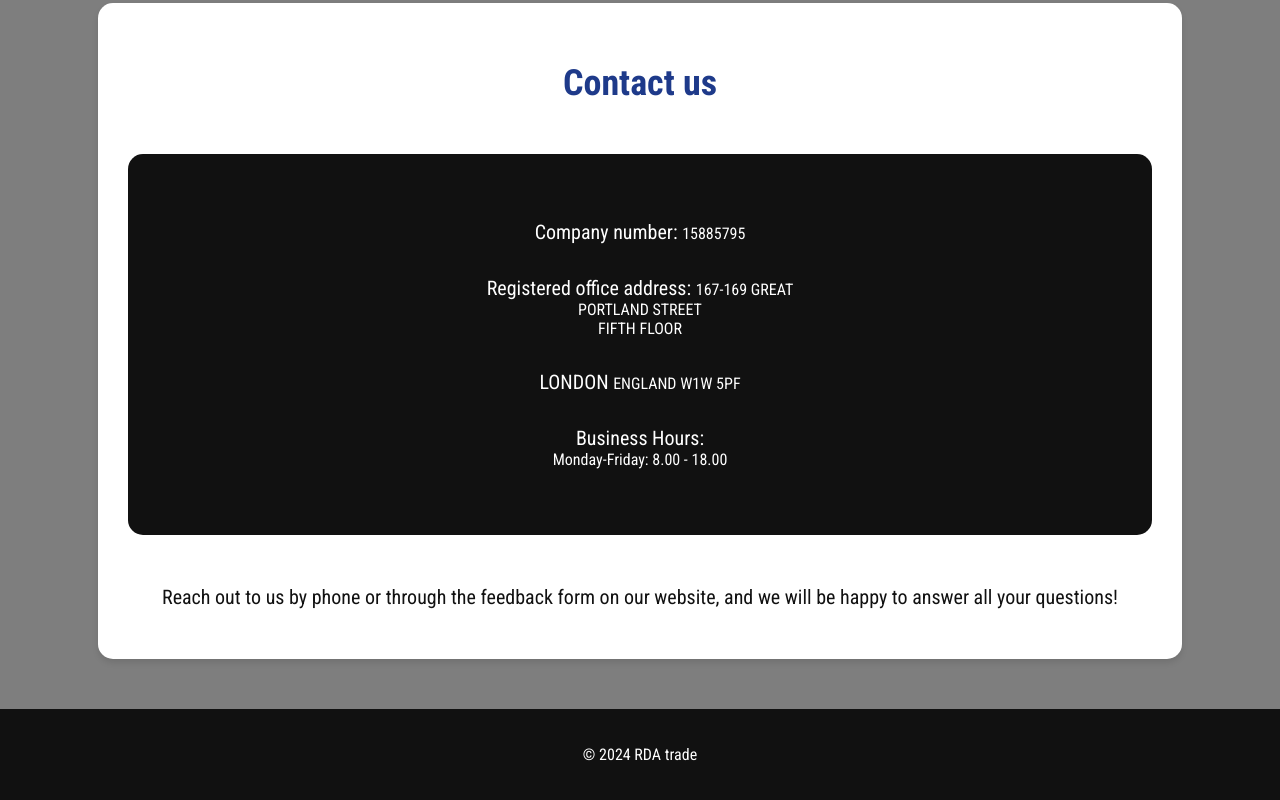
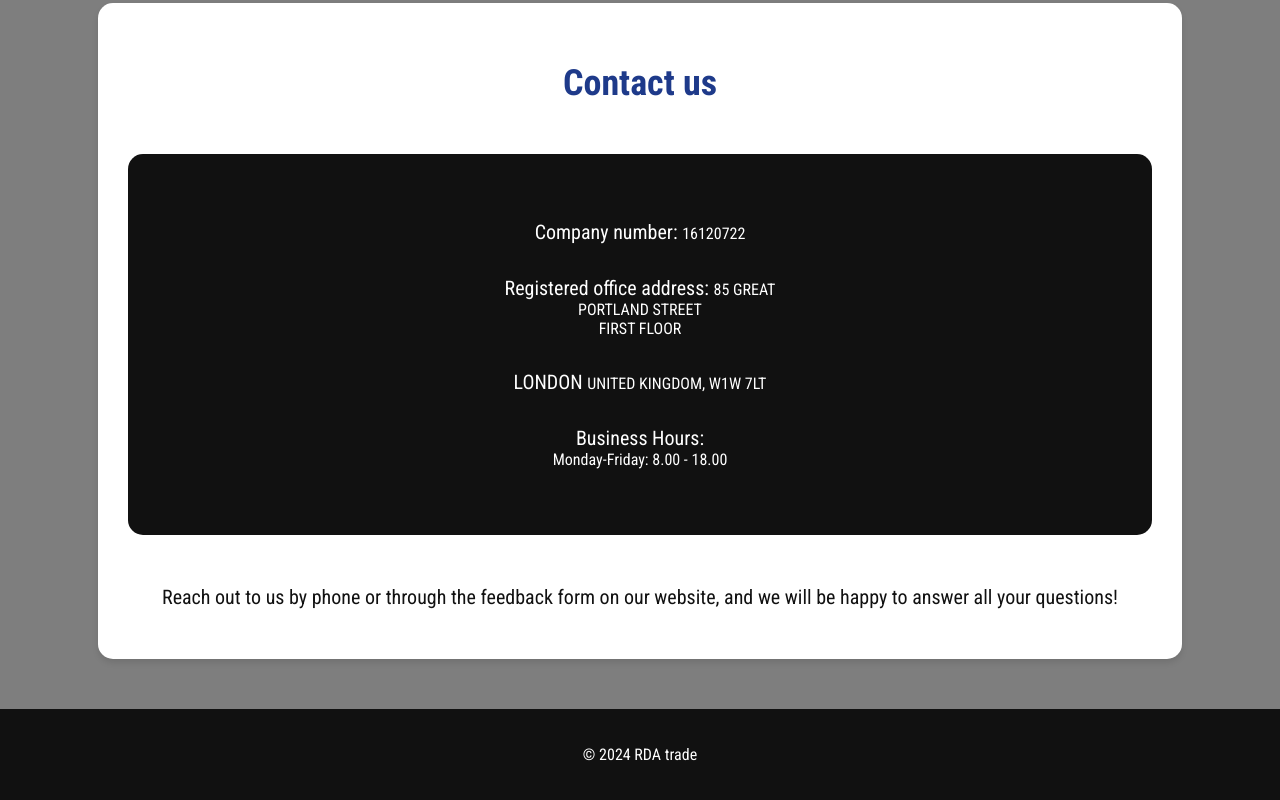
Before and after one commit to alexaBrava83/RDA-trade, a plain HTML site: page index.html in a window 1280 px wide. Shown: the part 2920-3720 px from the top of the page. Drawn offline with Linux system fonts and the light colour scheme.

Commit message:
Update index.html

```diff
--- a/index.html
+++ b/index.html
@@ -91,9 +91,9 @@
         <div class="content">
             <h2>Contact us</h2>
             <div class="contact-info styled-section">
-                <p> <span class="fSize">Company number: </span> <span>15885795</span></p>
-                <p> <span class="fSize">Registered office address: </span> <span>167-169 GREAT <br> PORTLAND STREET <br> FIFTH FLOOR</span></p>
-                <p> <span class="fSize">LONDON </span> <span>ENGLAND W1W 5PF</span></p>
+                <p> <span class="fSize">Company number: </span> <span>16120722</span></p>
+                <p> <span class="fSize">Registered office address: </span> <span>85 GREAT <br> PORTLAND STREET <br> FIRST FLOOR</span></p>
+                <p> <span class="fSize">LONDON </span> <span>UNITED KINGDOM, W1W 7LT</span></p>
                 <p> <span  class="fSize">Business Hours: </span> <span> <br> Monday-Friday: 8.00 - 18.00</span></p>
 
             </div>
```
